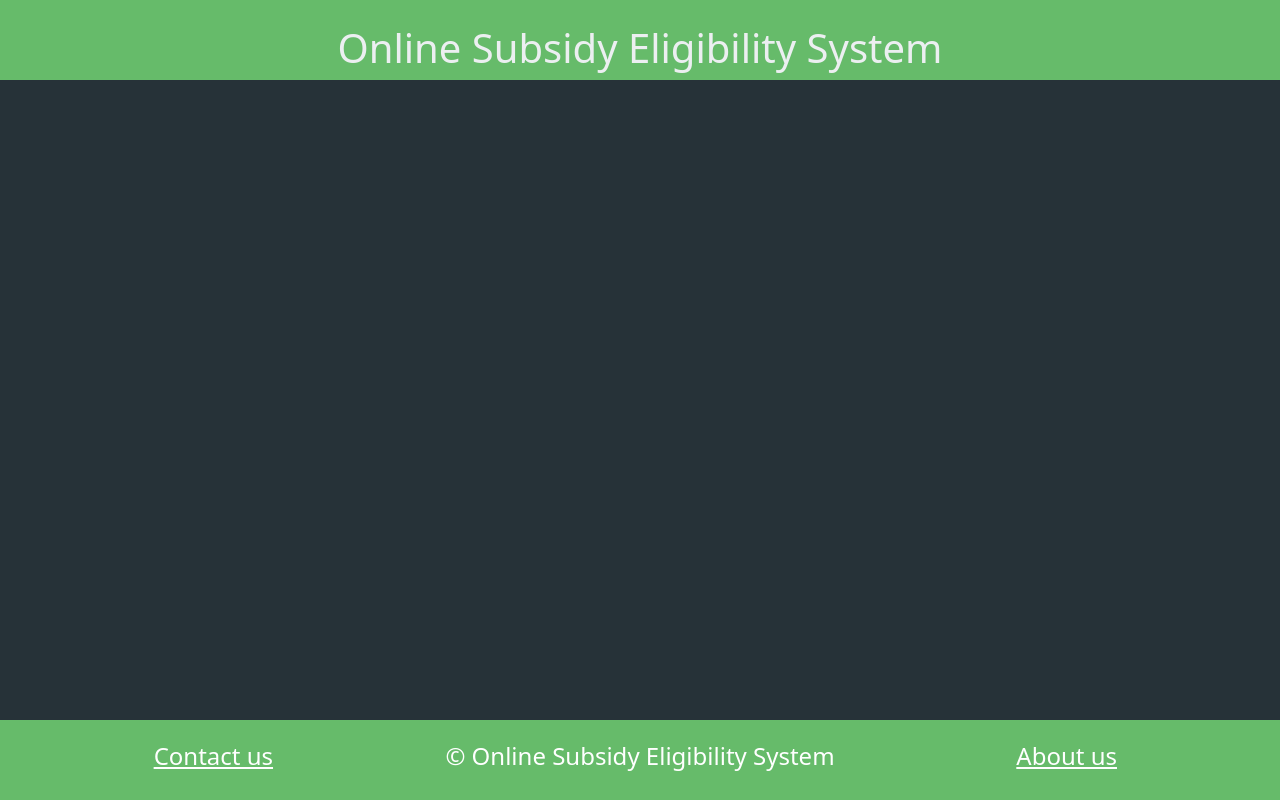
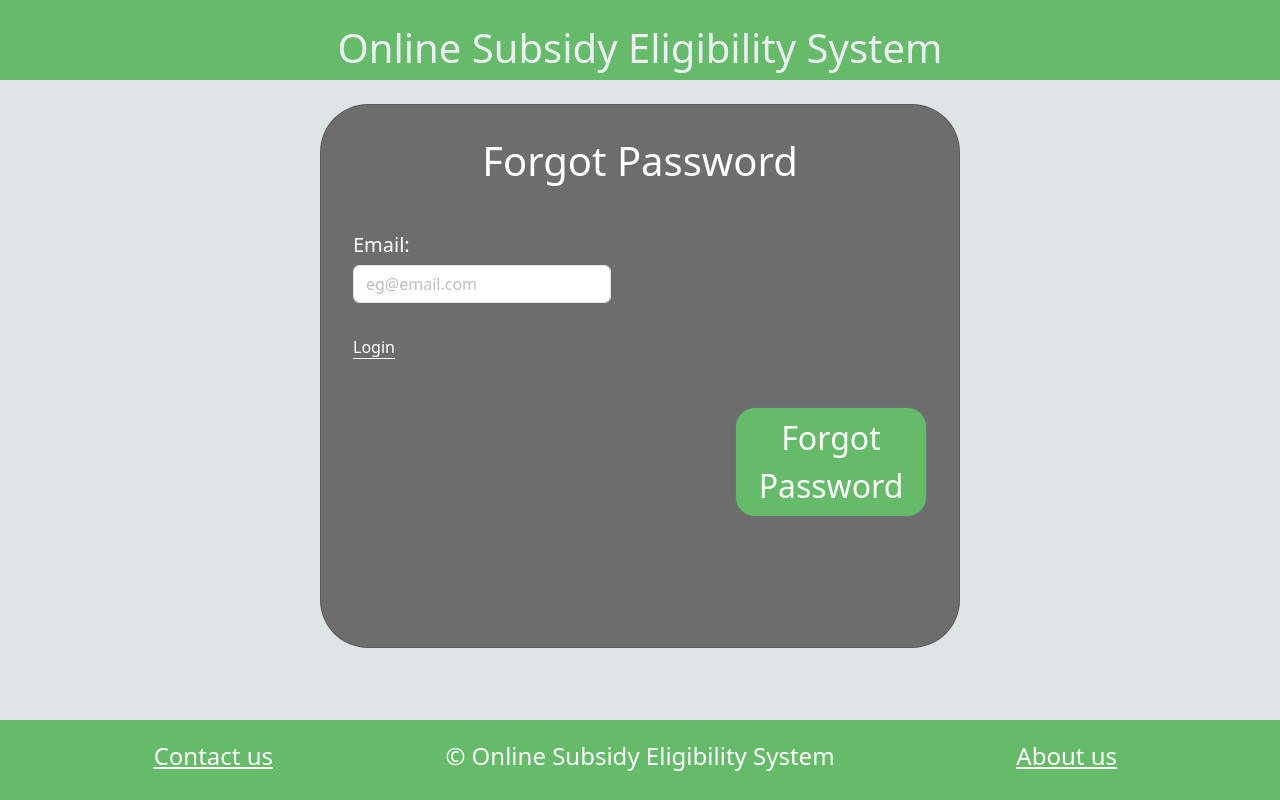
Before and after one commit to mohd301/b-tech-course-project, a React (Create React App) app in the folder client/: page /forgotPwd in a window 1280 px wide. Built offline with nearby package versions, Linux system fonts and the light colour scheme.

Commit message:
Made the necessary updates for forgot password implementation, change password page is currently inaccesible

```diff
--- a/client/src/App.js
+++ b/client/src/App.js
@@ -7,6 +7,9 @@ import Footer from "./comps/Footer";
 import Header from "./comps/Header";
 import Register from "./comps/Register";
 import Home from "./comps/Home";
+import ForgotPwd from "./comps/ForgotPwd"
+
+// Might be removed
 import ChangePwd from "./comps/ChangePwd";
 
 // Priviliged User
@@ -86,6 +89,9 @@ function App() {
             <Route path='/' element={<Login />}></Route>
             <Route path='/regUser' element={<Register />}></Route>
             <Route path='/logPriv' element={<PrivLogin />}></Route>
+            <Route path='/forgotPwd' element={<ForgotPwd />}></Route>
+
+            { /*Might be removed*/ }
             <Route path='/changePwd' element={<ChangePwd />}></Route>
 
             <Route path='/homeAdmin' element={
--- /dev/null
+++ b/client/src/comps/ForgotPwd.js
@@ -0,0 +1,152 @@
+import { Button, Container, Form, Label, Card, CardBody, Spinner } from "reactstrap"
+import { Link } from "react-router-dom"
+import { colors } from "../styles/colors"
+import { useState, useEffect, useRef } from "react"
+import { useDispatch, useSelector } from "react-redux"
+import { useNavigate } from "react-router-dom"
+import { toast } from "react-toastify"
+
+import { useForm } from 'react-hook-form';
+import { yupResolver } from "@hookform/resolvers/yup";
+import SchemaForgotPwd from "../validations/SchemaForgotPwd"
+import SchemaEmail from "../validations/SchemaEmail"
+
+import { alertAuth } from "../functions/alertAuth"
+import { sendOtpThunk } from "../slices/SliceUser"
+import { userForgotPwdThunk } from "../slices/SliceUser"
+
+import PasswordInput from "../compsMisc/PasswordInput"
+import OtpModal from "./OtpModal"
+
+export default function ForgotPwd() {
+    const [modalOpen, setModalOpen] = useState(false);
+    const handleModalToggle = () => { setModalOpen(!modalOpen) };
+
+    const msg = useSelector((state) => state.user.msg)
+    const loading = useSelector((state) => state.user.loading)
+    const dispatch = useDispatch()
+    const navigate = useNavigate()
+    const alertedRef = useRef(false);
+
+    const schemaToUse = msg !== "OTP verified!" ? SchemaEmail : SchemaForgotPwd;
+
+    const { register, handleSubmit, formState: { errors }, watch } = useForm({
+        resolver: yupResolver(schemaToUse)
+    })
+
+    useEffect(() => {
+        if (msg === "OTP verified!") {
+            setModalOpen(false);
+        }
+    }, [msg]);
+
+    useEffect(() => {
+        const localToken = localStorage.getItem("authToken");
+        if (localToken && !alertedRef.current) {
+            alertedRef.current = true;
+            alertAuth(navigate);
+        }
+    }, [navigate]);
+
+    const handleForgotPwd = async (data) => {
+        try {
+            const res = await dispatch(sendOtpThunk({ Email: data.Email, use: "Pwd" })).unwrap()
+            const serverMsg = res.serverMsg
+            if (serverMsg === "OTP sent!") {
+                setModalOpen(true)
+            } else {
+                toast.error(serverMsg)
+            }
+        } catch (err) {
+            console.log(err)
+        }
+    }
+
+    const handleChgPwd = async (data) => {
+        try {
+            data.Email = watch("Email")
+            console.log(data)
+            const res = await dispatch(userForgotPwdThunk(data)).unwrap()
+            const serverMsg = res.serverMsg
+            if (serverMsg === "Password changed successfully!") {
+                toast.success(serverMsg)
+                navigate("/");
+            } else {
+                toast.error(serverMsg)
+            }
+        } catch (err) {
+            console.log(err)
+        }
+    }
+
+    return (
+        <div style={{ background: colors.primaryBackground, minHeight: "80vh" }}>
+            <Container fluid>
+                <Form onSubmit={msg !== "OTP verified!" ? handleSubmit(handleForgotPwd) : handleSubmit(handleChgPwd)}>
+                    <div className="d-flex justify-content-center align-items-center">
+
+                        <Card style={{ background: colors.tertiaryColor, minHeight: "68vh", width: "50vw", borderRadius: "6vh" }}
+                            className="mt-4 p-3 ">
+
+                            {!loading ? (
+                                <CardBody>
+                                    <div className="mb-5">
+                                        <h1 className="text-center" style={{ color: "white" }}>Forgot Password</h1>
+                                    </div>
+
+                                    <Label tag="h5" style={{ color: "white" }}>Email:</Label>
+                                    <input className="form-control" style={{ width: "45%" }} placeholder="eg@email.com" disabled={msg === "OTP verified!"}
+                                        {...register('Email')} />
+                                    <div style={{ minHeight: "2rem", color: colors.secondaryColor, fontSize: "0.85rem" }}>
+                                        <u>{errors.Email?.message}</u>
+                                    </div>
+
+                                    {
+                                        msg === "OTP verified!" && (
+                                            <>
+                                                <Label tag="h5" style={{ color: "white" }}>New Password:</Label>
+                                                <PasswordInput register={register} name={"newPassword"} />
+                                                <div style={{ minHeight: "2rem", color: colors.secondaryColor, fontSize: "0.85rem" }}>
+                                                    <u>{errors.newPassword?.message}</u>
+                                                </div>
+
+                                                <Label tag="h5" style={{ color: "white" }}>Confirm New Password:</Label>
+                                                <PasswordInput register={register} name={"confpwd"} />
+                                                <div style={{ minHeight: "2rem", color: colors.secondaryColor, fontSize: "0.85rem" }}>
+                                                    <u>{errors.confpwd?.message}</u>
+                                                </div>
+                                            </>)
+                                    }
+
+                                    <div className="d-flex flex-column gap-4">
+                                        <Link className="form-group" to="/">Login</Link>
+                                    </div>
+
+                                    <div className="d-flex align-items-end justify-content-end mt-5">
+                                        <Button className="primaryButton" type="submit" style={{ width: "15vw" }}>{msg !== "OTP verified!" ? "Forgot Password" : "Change Password"}</Button>
+                                    </div>
+
+                                </CardBody>
+                            ) : (
+                                <Container fluid className="d-flex justify-content-center align-items-center" style={{ height: "68vh" }}>
+                                    <Spinner color="light" />
+                                </Container>
+                            )
+                            }
+
+                        </Card>
+
+                    </div>
+
+                </Form>
+
+                {/* OTP Modal */}
+                <OtpModal
+                    isOpen={modalOpen}
+                    toggle={handleModalToggle}
+                    Email={watch("Email")}
+                />
+            </Container>
+        </div >
+    )
+}
--- a/client/src/comps/Login.js
+++ b/client/src/comps/Login.js
@@ -8,6 +8,7 @@ import { useNavigate } from "react-router-dom"
 import { toast } from "react-toastify"
 
 import { alertAuth } from "../functions/alertAuth"
+import { clearMsg } from "../slices/SliceUser"
 
 import PasswordInput from "../compsMisc/PasswordInput"
 
@@ -22,6 +23,8 @@ export default function Login() {
     const alertedRef = useRef(false);
 
     useEffect(() => {
+        userlogindispatch(clearMsg())
+
         const localToken = localStorage.getItem("authToken")
         // Prevent authenticated user from logging in again
         if (localToken && !alertedRef.current) {
@@ -78,7 +81,7 @@ export default function Login() {
                                     <br />
 
                                     <div className="d-flex flex-column gap-4">
-                                        <Link className="form-group" to="changePwd">Change Password</Link>
+                                        <Link className="form-group" to="forgotPwd">Forgot Password</Link>
                                         <Link className="form-group" to="regUser">Register</Link>
                                         <Link className="form-group" to="logPriv">Admin / Regulator</Link>
                                     </div>
--- a/client/src/validations/SchemaChgPwd.js
+++ b/client/src/validations/SchemaChgPwd.js
@@ -1,6 +1,5 @@
 import * as yup from 'yup';
 const SchemaChgPwd = yup.object().shape({
-    Email: yup.string().required('Email Required'),
     oldPassword: yup.string().required('Password Required'),
     newPassword: yup.string().required('New Password Required').min(8, 'Too Short').max(18, 'Too Long')
         .matches(/^(?=.*[A-Za-z])(?=.*\d)(?=.*[!@#$%^&*(),.?":{}|<>]).+$/, 'Must contain at least one special character, number and letter') /* regex validating pwd using lookahead statements (?=.*) */
--- /dev/null
+++ b/client/src/validations/SchemaEmail.js
@@ -0,0 +1,5 @@
+import * as yup from 'yup';
+const SchemaReg = yup.object().shape({
+    Email: yup.string().required('Email Required').email('Should be valid'),
+})
+export default SchemaReg;
--- /dev/null
+++ b/client/src/validations/SchemaForgotPwd.js
@@ -0,0 +1,7 @@
+import * as yup from 'yup';
+const SchemaChgPwd = yup.object().shape({
+    newPassword: yup.string().required('New Password Required').min(8, 'Too Short').max(18, 'Too Long')
+        .matches(/^(?=.*[A-Za-z])(?=.*\d)(?=.*[!@#$%^&*(),.?":{}|<>]).+$/, 'Must contain at least one special character, number and letter'), /* regex validating pwd using lookahead statements (?=.*) */
+    confpwd: yup.string().required('Password Confirmation Required').oneOf([yup.ref('newPassword')], 'Password must Match')
+})
+export default SchemaChgPwd;
```
Also changed, not shown: client/src/comps/ChangePwd.js (+0 -10 lines), client/src/comps/Register.js (+5 -6 lines).
